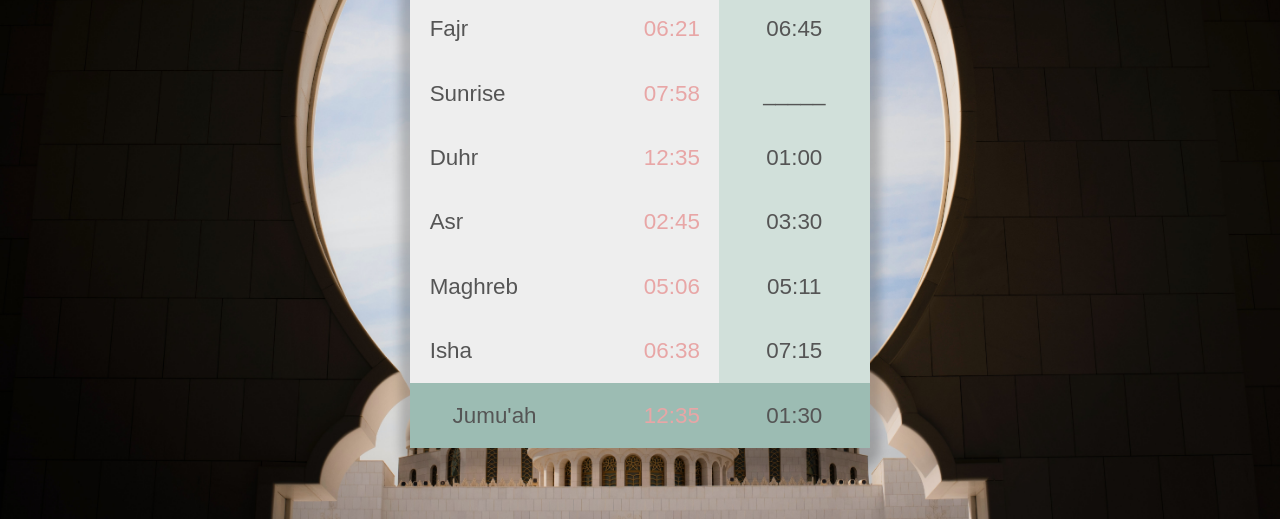
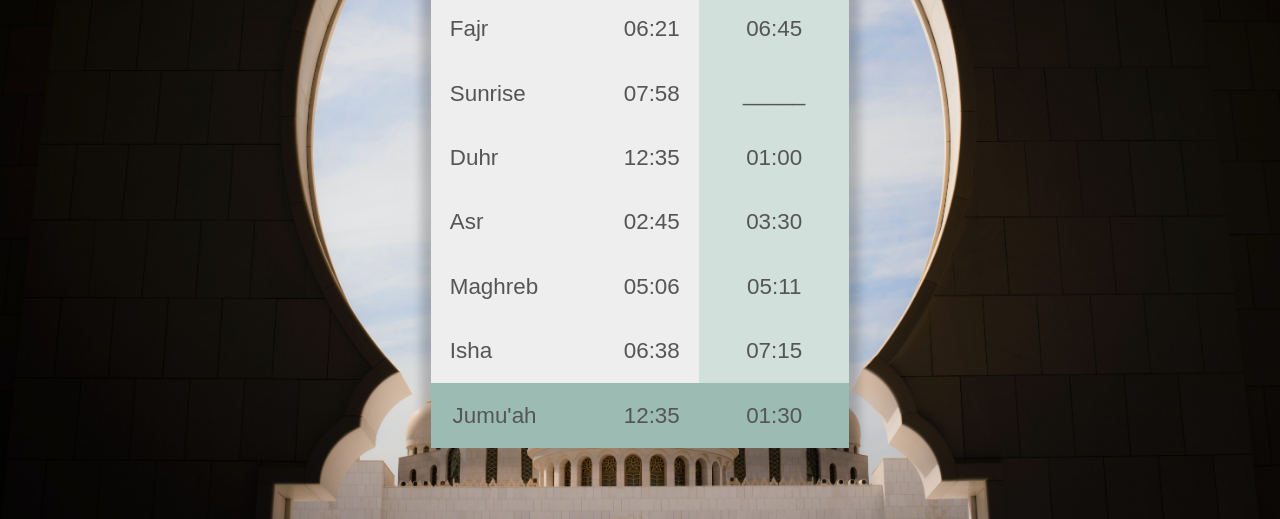
Before and after one commit to codingXllama/AlberrPrayerTimes, a plain HTML site: page index.html in a window 1280 px wide. Shown: the part 281-800 px from the top of the page. Drawn offline with Linux system fonts and the light colour scheme.

Commit message:
prayer app

```diff
--- a/style.css
+++ b/style.css
@@ -21,8 +21,8 @@ body {
 }
 
 table{
-  /* width: 100vw; */
-  /* max-height: 10%; */
+  width: 20vw;
+  max-height: 10%;
   max-width: 900px;
   padding: 10px 5px;
   border-radius: 10px;
@@ -81,7 +81,7 @@ text-align: left;
 
 #adthan,#first-prayer,#fajr-adhan,#sunrise-time, #duhr-adhan, #asr-adhan, #maghrib-adhan, #isha-adhan{
     text-align:end;
-    color:rgb(232, 166, 166)
+    /* color:rgb(232, 166, 166) */
 
 }
 
```
